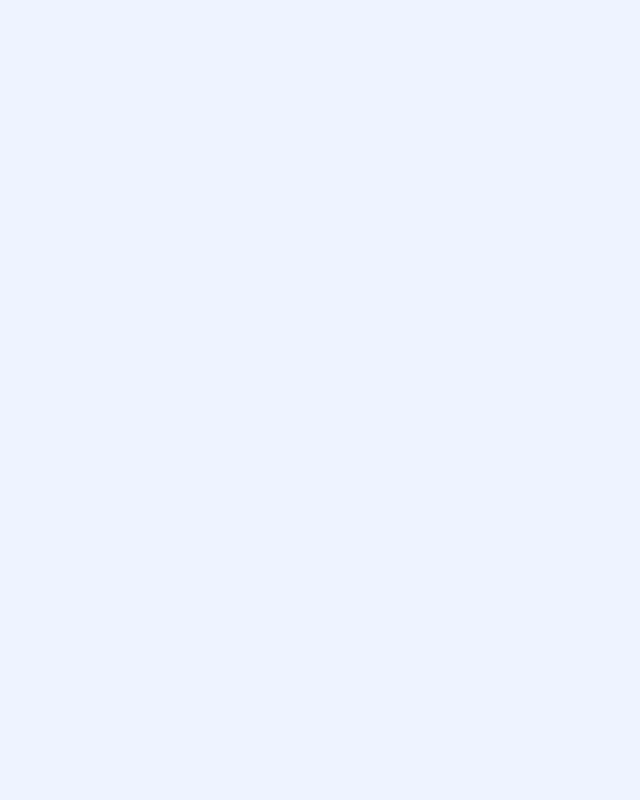
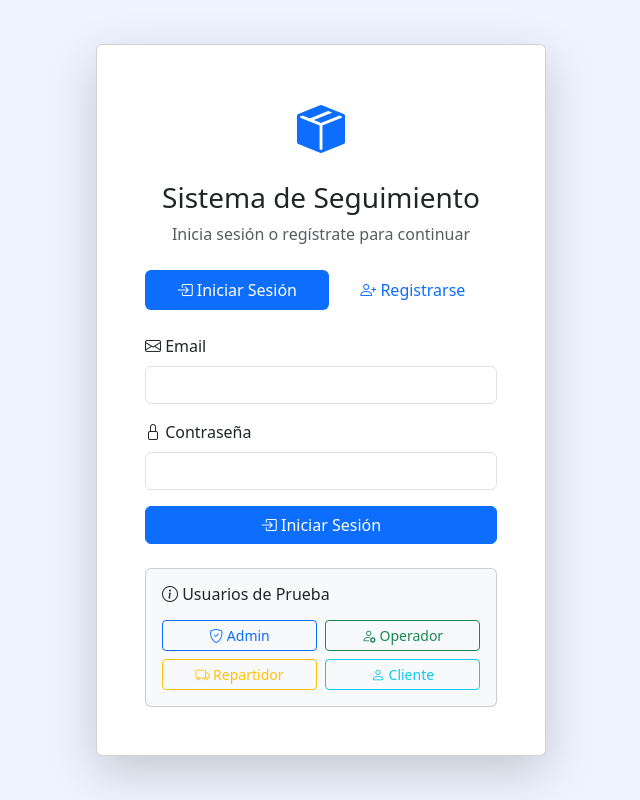
Before and after one commit to fabianpaillacan/arquitectura, a plain HTML site: page web/index.html in a window 1280 px wide. Shown: the whole page, without its empty margins (319-959 px from the left). Drawn offline with nearby package versions, Linux system fonts and the light colour scheme.

Commit message:
se cambio el <script al main.js y type module>

```diff
--- a/web/index.html
+++ b/web/index.html
@@ -673,6 +673,6 @@
     <script src="https://cdn.jsdelivr.net/npm/bootstrap@5.3.3/dist/js/bootstrap.bundle.min.js"></script>
 
     <!-- Script principal -->
-    <script src="script.js"></script>
+    <script type="module" src="main.js"></script>
   </body>
 </html>
```
